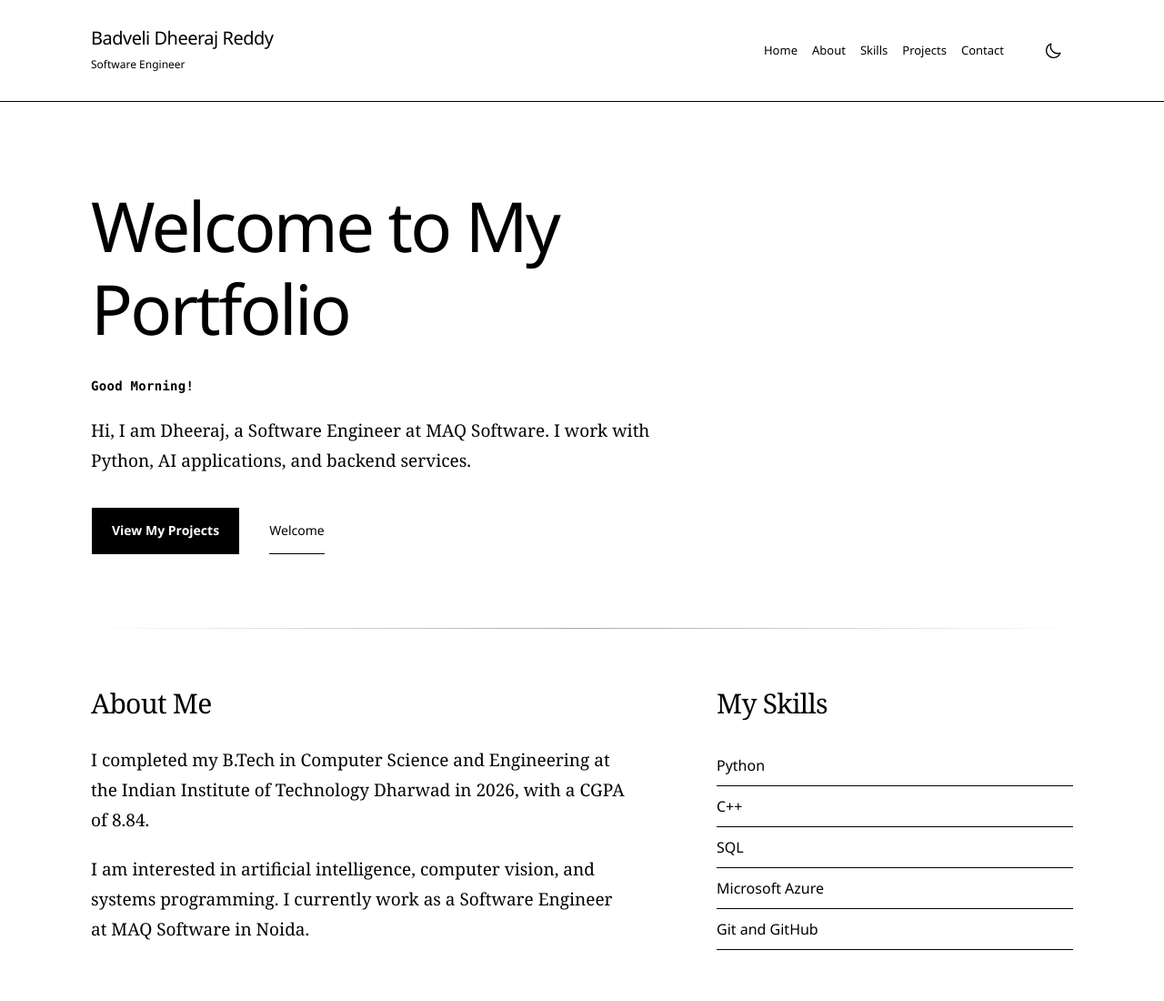
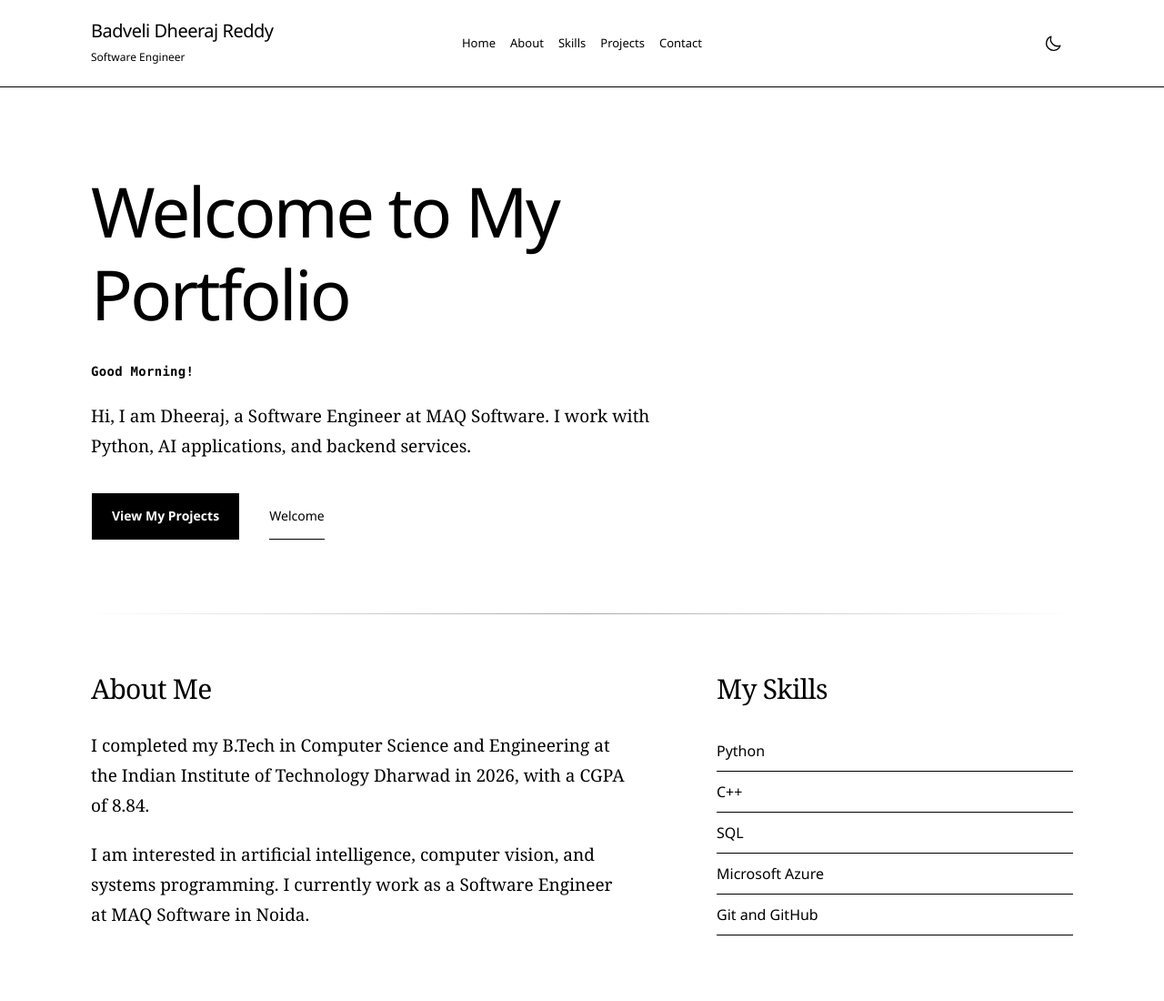
Before and after one commit to dheeraj-droid/personal-portfolio, a plain HTML site: page index.html in a window 1280 px wide. Shown: the top 1100 px of the page at 91% size. Drawn offline with Linux system fonts and the light colour scheme.

Commit message:
style: center header navigation

```diff
--- a/css/style.css
+++ b/css/style.css
@@ -18,13 +18,13 @@ body {
 }
 
 header {
-  padding: 30px 0;
+  padding: 22px 0;
   border-bottom: 1px solid currentColor;
 }
 
 header .container {
   display: grid;
-  grid-template-columns: 1fr auto auto;
+  grid-template-columns: 1fr auto 1fr;
   align-items: center;
   column-gap: 28px;
 }
@@ -121,6 +121,7 @@ button:hover, .button:hover {
 #theme-toggle {
   grid-column: 3;
   grid-row: 1 / 3;
+  justify-self: end;
   display: flex;
   align-items: center;
   justify-content: center;
```
